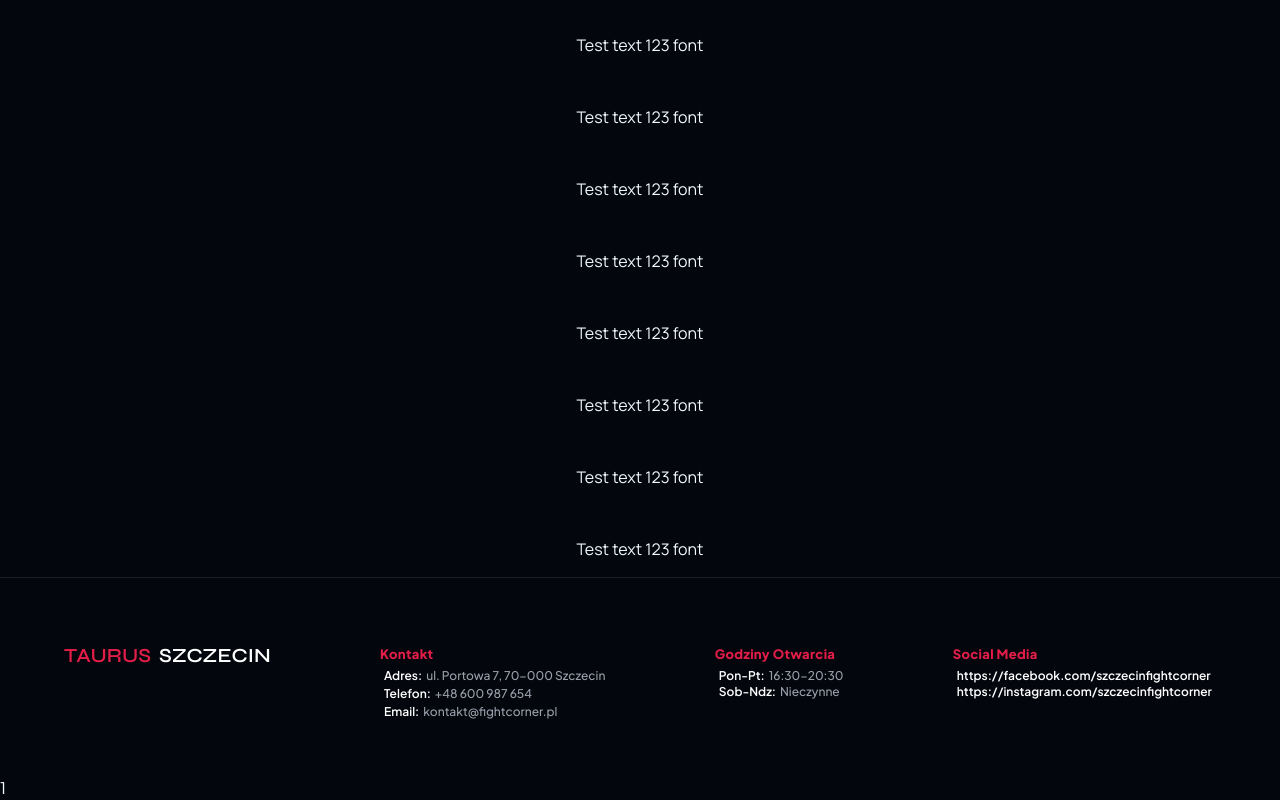
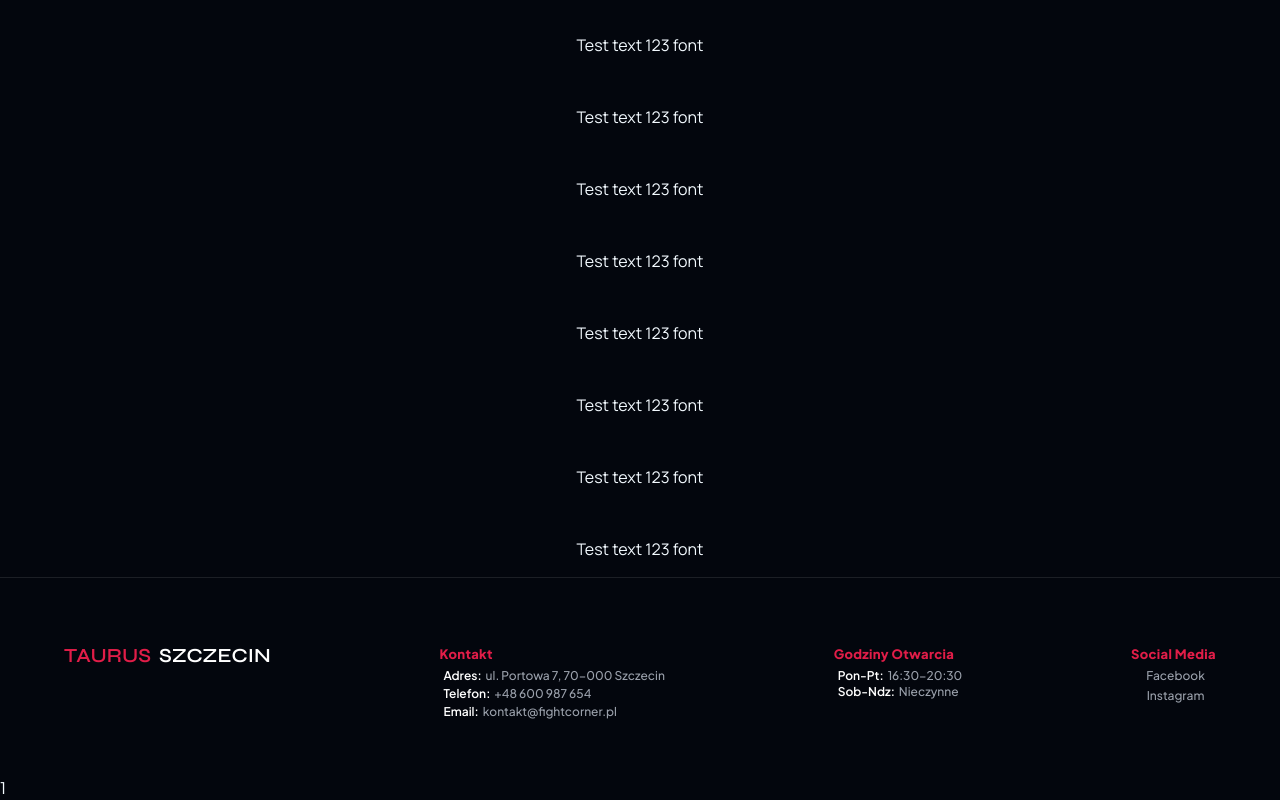
Before and after one commit to Marmo77/fight-club-website, a React (Vite) app: page / in a window 1280 px wide. Shown: the part 3969-4769 px from the top of the page. Built offline with nearby package versions, Linux system fonts and the light colour scheme.

Commit message:
all links with seperatiors

```diff
--- a/src/components/Home/Schedule.tsx
+++ b/src/components/Home/Schedule.tsx
@@ -32,7 +32,7 @@ const Schedule = () => {
           Treningi mogą ulec zmianie lub zostać odwołane (szczególnie w dni
           świąteczne). Prosimy o bieżące śledzenie naszych{" "}
           <a
-            href={site.socials.facebook}
+            href={site.socials[0].href}
             className="text-primary font-bold underline underline-offset-4 decoration-primary/40 hover:decoration-primary transition-all"
           >
             SOCIAL MEDIA
@@ -40,18 +40,17 @@ const Schedule = () => {
           , gdzie publikujemy najnowsze informacje i komunikaty dla klubowiczów.
         </p>
         <div className="flex justify-center gap-6 pt-4">
-          <a
-            href={site.socials.facebook}
-            className="text-[10px] font-black uppercase tracking-widest text-muted hover:text-primary transition-colors"
-          >
-            Facebook
-          </a>
-          <a
-            href={site.socials.instagram}
-            className="text-[10px] font-black uppercase tracking-widest text-muted hover:text-primary transition-colors"
-          >
-            Instagram
-          </a>
+          {site.socials.map((social) => (
+            <a
+              key={social.label}
+              href={social.href}
+              target="_blank"
+              rel="noopener noreferrer"
+              className="text-[10px] font-black uppercase tracking-widest text-muted hover:text-primary transition-colors"
+            >
+              {social.label}
+            </a>
+          ))}
         </div>
       </div>
     </section>
--- a/src/components/Layout/Footer.tsx
+++ b/src/components/Layout/Footer.tsx
@@ -1,7 +1,15 @@
 import { PageData } from "@/data/pageData";
 
+interface SocialsProps {
+  label: string;
+  href: string;
+}
 const Footer = () => {
   const { site } = PageData;
+  const socials: SocialsProps[] = site.socials.map((social) => ({
+    label: social.label,
+    href: social.href,
+  }));
   return (
     <footer id="footer" className="border-t border-border mt-4 pt-2">
       <div className="container py-14 px-8 md:px-16 mx-auto text-left">
@@ -30,7 +38,7 @@ const Footer = () => {
           {/* Socials */}
           <FooterSection
             title="Social Media"
-            content={[site.socials.facebook, site.socials.instagram]}
+            content={socials}
             type="socials"
           />
         </div>
@@ -49,7 +57,7 @@ const FooterSection = ({
   type,
 }: {
   title: string;
-  content: string[];
+  content: string[] | SocialsProps[];
   type: "contact" | "openingHours" | "socials";
 }) => {
   const prefix = (item: string) => {
@@ -64,7 +72,7 @@ const FooterSection = ({
       </h4>
       {type === "contact" && (
         <div className="flex flex-col text-xs pl-1 gap-0.5 text-muted-foreground">
-          {content.map((item, index) => (
+          {(content as string[]).map((item, index) => (
             <a
               key={index}
               href={prefix(item)}
@@ -86,7 +94,7 @@ const FooterSection = ({
       )}
       {type === "openingHours" && (
         <div className="flex flex-col text-xs pl-1 text-muted-foreground">
-          {content.map((item, index) => (
+          {(content as string[]).map((item, index) => (
             <p
               key={index}
               className="flex gap-1 text-primary-foreground font-semibold"
@@ -100,17 +108,19 @@ const FooterSection = ({
         </div>
       )}
       {type === "socials" && (
-        <div className="flex flex-col text-xs pl-1 text-muted-foreground">
-          {content.map((item, index) => (
-            <p
+        <div className="flex flex-col items-center text-xs gap-1 pl-1 text-muted-foreground">
+          {(content as SocialsProps[]).map((item, index) => (
+            <a
               key={index}
+              href={item.href}
+              target="_blank"
+              rel="noopener noreferrer"
               className="flex gap-1 text-primary-foreground font-semibold"
             >
-              <span>{item.split(" ")[0]}</span>
               <span className="text-muted-foreground hover:text-primary duration-500 transition-colors cursor-pointer font-medium">
-                {item.split(" ")[1]}
+                {item.label}
               </span>
-            </p>
+            </a>
           ))}
         </div>
       )}
--- a/src/data/pageData.ts
+++ b/src/data/pageData.ts
@@ -7,10 +7,16 @@ export const PageData: PageDataProps = {
     address: "ul. Portowa 7, 70-000 Szczecin",
     phone: "+48 600 987 654",
     email: "kontakt@fightcorner.pl",
-    socials: {
-      facebook: "https://facebook.com/szczecinfightcorner",
-      instagram: "https://instagram.com/szczecinfightcorner",
-    },
+    socials: [
+      {
+        label: "Facebook",
+        href: "https://facebook.com/szczecinfightcorner",
+      },
+      {
+        label: "Instagram",
+        href: "https://instagram.com/szczecinfightcorner",
+      },
+    ],
     // availableSocials: [
     //   {
     //     label: "Facebook",
```
Also changed, not shown: src/types/types.ts (+3 -7 lines).
